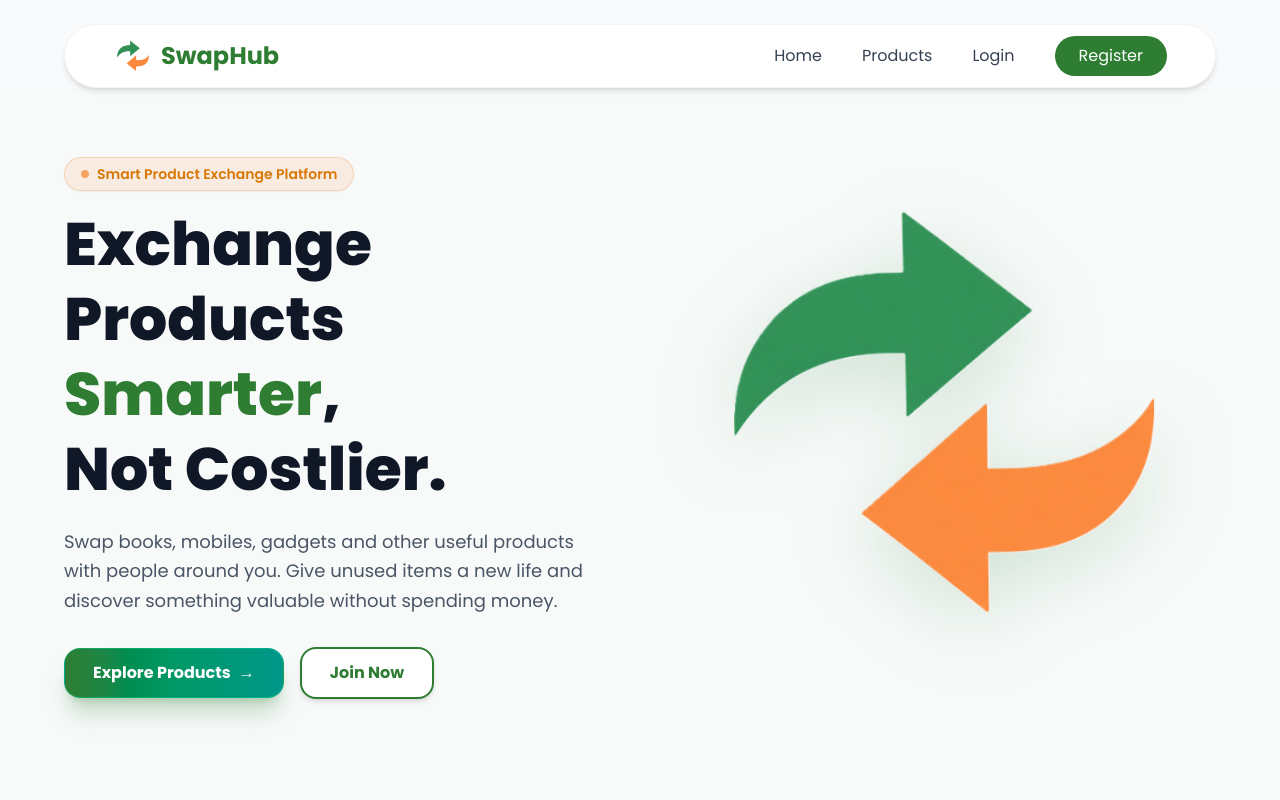
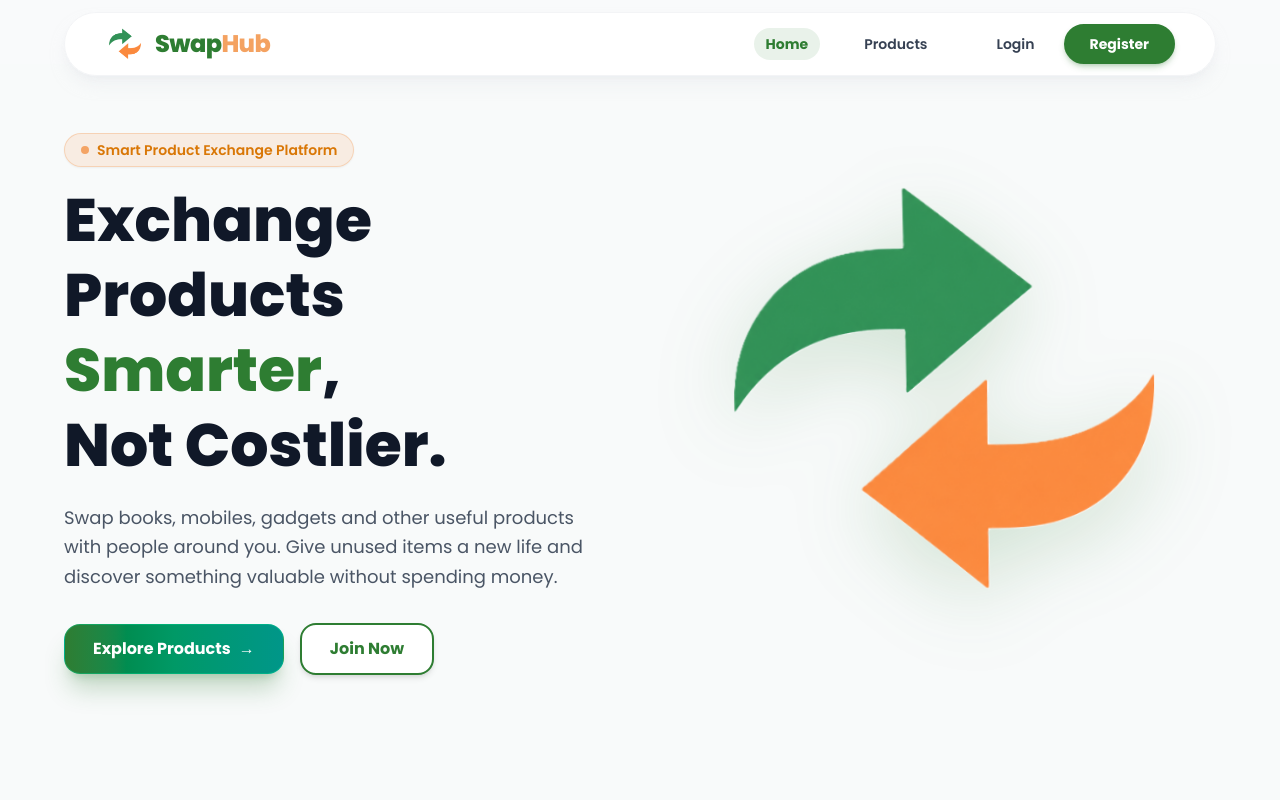
Before and after one commit to Amanverma45/swapHub, a React (Vite) app in the folder Frontend/hub/: page / in a window 1280 px wide. Shown: the top 800 px of the page. Built offline with nearby package versions, Linux system fonts and the light colour scheme; no server answers.

Commit message:
upgrade Navbar.jsx with glassmorphic sticky container, active route highlights, and Home brand styling

```diff
--- a/Frontend/hub/src/Components/Navbar.jsx
+++ b/Frontend/hub/src/Components/Navbar.jsx
@@ -1,5 +1,5 @@
 import { useState, useEffect } from "react";
-import { Link, useNavigate } from "react-router-dom";
+import { Link, useNavigate, useLocation } from "react-router-dom";
 import logo from "../assets/logo.png";
 import { AiOutlineLogout } from "react-icons/ai";
 import { FaBell } from "react-icons/fa";
@@ -10,6 +10,7 @@ const Navbar = () => {
   const token = localStorage.getItem("token");
   const [notificationCount, setNotificationCount] = useState(0);
   const navigate = useNavigate();
+  const location = useLocation();
 
   const handleLogout = () => {
     localStorage.removeItem("token");
@@ -26,156 +27,170 @@ const Navbar = () => {
       console.log(error);
     }
   };
+
   useEffect(() => {
     if (token) {
       getNotificationCount();
     }
   }, [token]);
 
+  const isActive = (path) => location.pathname === path;
+
   return (
     <>
+      {/* Mobile Backdrop Overlay */}
       {isOpen && (
         <div
-          className="fixed inset-0 bg-black/30 md:hidden z-40"
+          className="fixed inset-0 bg-black/40 backdrop-blur-xs md:hidden z-40 transition-opacity"
           onClick={() => setIsOpen(false)}
         />
       )}
 
-      <div className="w-full flex justify-center pt-6 px-4">
-        <nav className="w-[95%] h-16 max-w-6xl bg-white shadow-md border border-gray-100 rounded-full px-12 flex items-center justify-between relative z-50">
+      {/* Floating Glassmorphic Navbar Container */}
+      <header className="sticky top-3 z-50 w-full flex justify-center px-3 sm:px-4">
+        <nav className="w-[98%] sm:w-[95%] max-w-6xl h-16 bg-white/90 backdrop-blur-md shadow-lg shadow-gray-200/50 border border-gray-100 rounded-full px-5 sm:px-8 md:px-10 flex items-center justify-between transition-all duration-300">
 
-          {/* Logo */}
+          {/* Logo Area */}
           <div className="flex items-center justify-between w-full md:w-auto">
-            <Link to="/" className="flex items-center gap-2">
+            <Link to="/" className="flex items-center gap-2.5 group">
               <img
                 src={logo}
                 alt="SwapHub Logo"
-                className="w-10 h-10 object-contain"
+                className="w-9 h-9 sm:w-10 sm:h-10 object-contain group-hover:scale-105 transition-transform duration-300"
               />
-
-              <h1 className="text-2xl font-bold text-[#2E7D32]">
-                SwapHub
+              <h1 className="text-xl sm:text-2xl font-extrabold text-[#2E7D32] tracking-tight">
+                Swap<span className="text-[#F4A261]">Hub</span>
               </h1>
             </Link>
 
+            {/* Mobile Hamburger Button */}
             <button
               onClick={() => setIsOpen(!isOpen)}
-              className="md:hidden text-2xl"
+              className="md:hidden text-2xl text-gray-700 hover:text-[#2E7D32] focus:outline-none p-1 transition-colors"
+              aria-label="Toggle Menu"
             >
               {isOpen ? "✕" : "☰"}
             </button>
           </div>
 
-          {/* Desktop Menu */}
-          <div className="hidden md:flex items-center gap-10">
+          {/* Desktop Nav Links */}
+          <div className="hidden md:flex items-center gap-6 lg:gap-8 font-semibold text-sm">
             <Link
               to="/"
-              className="text-gray-700 hover:text-[#F4A261] transition"
+              className={`px-3 py-1.5 rounded-full transition-all duration-200 ${
+                isActive("/")
+                  ? "text-[#2E7D32] bg-[#2E7D32]/10 font-bold"
+                  : "text-gray-700 hover:text-[#2E7D32] hover:bg-gray-100/60"
+              }`}
             >
               Home
             </Link>
 
             <Link
               to="/products"
-              className="text-gray-700 hover:text-[#F4A261] transition"
+              className={`px-3 py-1.5 rounded-full transition-all duration-200 ${
+                isActive("/products")
+                  ? "text-[#2E7D32] bg-[#2E7D32]/10 font-bold"
+                  : "text-gray-700 hover:text-[#2E7D32] hover:bg-gray-100/60"
+              }`}
             >
               Products
             </Link>
 
             {!token ? (
-              <>
+              <div className="flex items-center gap-3 ml-2">
                 <Link
                   to="/login"
-                  className="text-gray-700 hover:text-[#F4A261] transition"
+                  className={`px-4 py-2 rounded-full border border-transparent transition-all duration-200 ${
+                    isActive("/login")
+                      ? "text-[#2E7D32] bg-[#2E7D32]/10 font-bold border-[#2E7D32]/20"
+                      : "text-gray-700 hover:text-[#2E7D32] hover:bg-gray-100/80"
+                  }`}
                 >
                   Login
                 </Link>
 
                 <Link
                   to="/register"
-                  className="bg-[#2E7D32] hover:bg-[#256728] text-white px-6 py-2 rounded-full transition"
+                  className="bg-[#2E7D32] border-2 border-[#2E7D32] hover:bg-[#236327] hover:border-[#236327] text-white font-bold px-6 py-2 rounded-full shadow-md shadow-[#2E7D32]/25 hover:shadow-lg hover:scale-105 active:scale-95 transition-all duration-200 text-sm"
                 >
                   Register
                 </Link>
-              </>
+              </div>
             ) : (
               <>
                 <Link
                   to="/addProduct"
-                  className="text-gray-700 hover:text-[#F4A261] transition"
+                  className={`px-3 py-1.5 rounded-full transition-all duration-200 ${
+                    isActive("/addProduct")
+                      ? "text-[#2E7D32] bg-[#2E7D32]/10 font-bold"
+                      : "text-gray-700 hover:text-[#2E7D32] hover:bg-gray-100/60"
+                  }`}
                 >
                   Add Product
                 </Link>
+
                 <Link
                   to="/myProducts"
-                  className="text-gray-700 hover:text-[#F4A261] transition"
+                  className={`px-3 py-1.5 rounded-full transition-all duration-200 ${
+                    isActive("/myProducts")
+                      ? "text-[#2E7D32] bg-[#2E7D32]/10 font-bold"
+                      : "text-gray-700 hover:text-[#2E7D32] hover:bg-gray-100/60"
+                  }`}
                 >
                   My Products
                 </Link>
+
                 <Link
                   to="/welcome"
-                  className="text-gray-700 hover:text-[#F4A261] transition"
+                  className={`px-3 py-1.5 rounded-full transition-all duration-200 ${
+                    isActive("/welcome")
+                      ? "text-[#2E7D32] bg-[#2E7D32]/10 font-bold"
+                      : "text-gray-700 hover:text-[#2E7D32] hover:bg-gray-100/60"
+                  }`}
                 >
                   Dashboard
                 </Link>
+
                 <div
                   onClick={() => navigate("/mySwapRequests")}
-                  className="relative cursor-pointer hover:text-[#F4A261] transition"
+                  className="relative cursor-pointer p-2 rounded-full text-gray-700 hover:text-[#2E7D32] hover:bg-gray-100/60 transition-colors"
+                  title="Notifications"
                 >
-                  <FaBell className="text-2xl" />
-
+                  <FaBell className="text-xl" />
                   {notificationCount > 0 && (
-                    <span className="absolute -top-2 -right-2 bg-red-500 text-white text-xs w-5 h-5 rounded-full flex items-center justify-center">
+                    <span className="absolute -top-1 -right-1 bg-red-500 text-white text-[10px] font-bold w-4 h-4 rounded-full flex items-center justify-center border-2 border-white">
                       {notificationCount}
                     </span>
                   )}
                 </div>
+
                 <button
                   onClick={handleLogout}
-                  className="flex items-center gap-2 bg-red-500 hover:bg-red-600 text-white px-6 py-2 rounded-full transition duration-300"
+                  className="flex items-center gap-1.5 bg-red-500 hover:bg-red-600 text-white px-5 py-2 rounded-full text-sm font-semibold shadow-sm hover:shadow-md transition duration-200"
                 >
-                  Logout
-                  <AiOutlineLogout className="text-lg" />
+                  <span>Logout</span>
+                  <AiOutlineLogout className="text-base" />
                 </button>
               </>
             )}
           </div>
 
-          {/* Mobile Menu */}
+        </nav>
+
+        {/* Mobile Dropdown Drawer */}
         <div
-            className={`fixed top-0 left-0 h-90 w-full bg-white rounded-b-3xl shadow-xl z-50 transition-all duration-300 transform md:hidden ${isOpen ? "translate-y-0" : "-translate-y-full"
+          className={`fixed top-20 left-4 right-4 bg-white/95 backdrop-blur-md rounded-3xl shadow-2xl border border-gray-100 z-50 transition-all duration-300 transform md:hidden overflow-hidden ${
+            isOpen ? "opacity-100 scale-100 translate-y-0" : "opacity-0 scale-95 -translate-y-4 pointer-events-none"
           }`}
         >
-            <div className="flex items-center justify-between px-6 py-5 border-b border-gray-100">
-
-              <div className="flex items-center gap-2">
-                <img
-                  src={logo}
-                  alt="SwapHub"
-                  className="w-15 h-15 object-contain"
-                />
-
-                <div>
-                  <h1 className="text-xl font-bold text-[#2E7D32]">
-                    SwapHub
-                  </h1>
-                </div>
-              </div>
-
-              <button
-                onClick={() => setIsOpen(false)}
-                className="text-3xl font-bold text-gray-700 hover:text-black transition px-3"
-              >
-                ✕
-              </button>
-
-            </div>
-
-            <div className="flex flex-col items-end px-8 py-0 gap-3">
+          <div className="flex flex-col p-5 gap-3 text-center">
             <Link
               to="/"
               onClick={() => setIsOpen(false)}
-                className="text-gray-700 hover:text-[#F4A261]"
+              className={`py-2.5 px-4 rounded-2xl font-bold text-sm transition-colors ${
+                isActive("/") ? "bg-[#2E7D32]/10 text-[#2E7D32]" : "text-gray-700 hover:bg-gray-50"
+              }`}
             >
               Home
             </Link>
@@ -183,17 +198,19 @@ const Navbar = () => {
             <Link
               to="/products"
               onClick={() => setIsOpen(false)}
-                className="text-gray-700 hover:text-[#F4A261]"
+              className={`py-2.5 px-4 rounded-2xl font-bold text-sm transition-colors ${
+                isActive("/products") ? "bg-[#2E7D32]/10 text-[#2E7D32]" : "text-gray-700 hover:bg-gray-50"
+              }`}
             >
               Products
             </Link>
 
             {!token ? (
-                <>
+              <div className="flex flex-col gap-2.5 mt-2 pt-3 border-t border-gray-100">
                 <Link
                   to="/login"
                   onClick={() => setIsOpen(false)}
-                    className="text-gray-700 hover:text-[#F4A261]"
+                  className="py-2.5 px-4 rounded-2xl border border-[#2E7D32] text-[#2E7D32] font-bold text-sm hover:bg-[#2E7D32]/5 transition-colors"
                 >
                   Login
                 </Link>
@@ -201,65 +218,71 @@ const Navbar = () => {
                 <Link
                   to="/register"
                   onClick={() => setIsOpen(false)}
-                    className="bg-[#2E7D32] hover:bg-[#256728] text-white px-6 py-2 rounded-full transition"
+                  className="py-2.5 px-4 rounded-2xl bg-[#2E7D32] text-white font-bold text-sm shadow-md shadow-[#2E7D32]/20 hover:bg-[#236327] transition-colors"
                 >
                   Register
                 </Link>
-                </>
+              </div>
             ) : (
-                <>
+              <div className="flex flex-col gap-2 pt-2 border-t border-gray-100">
                 <Link
                   to="/addProduct"
                   onClick={() => setIsOpen(false)}
-                    className="text-gray-700 hover:text-[#F4A261]"
+                  className={`py-2.5 px-4 rounded-2xl font-bold text-sm ${
+                    isActive("/addProduct") ? "bg-[#2E7D32]/10 text-[#2E7D32]" : "text-gray-700"
+                  }`}
                 >
                   Add Product
                 </Link>
+
                 <Link
                   to="/myProducts"
                   onClick={() => setIsOpen(false)}
-                    className="text-gray-700 hover:text-[#F4A261]"
+                  className={`py-2.5 px-4 rounded-2xl font-bold text-sm ${
+                    isActive("/myProducts") ? "bg-[#2E7D32]/10 text-[#2E7D32]" : "text-gray-700"
+                  }`}
                 >
                   My Products
                 </Link>
+
                 <Link
                   to="/welcome"
                   onClick={() => setIsOpen(false)}
-                    className="text-gray-700 hover:text-[#F4A261]"
+                  className={`py-2.5 px-4 rounded-2xl font-bold text-sm ${
+                    isActive("/welcome") ? "bg-[#2E7D32]/10 text-[#2E7D32]" : "text-gray-700"
+                  }`}
                 >
                   Dashboard
                 </Link>
+
                 <div
                   onClick={() => {
                     navigate("/mySwapRequests");
                     setIsOpen(false);
                   }}
-                    className="flex items-center justify-end gap-2 text-gray-700 hover:text-[#F4A261] cursor-pointer"
+                  className="flex items-center justify-center gap-2 py-2.5 px-4 rounded-2xl text-gray-700 font-bold text-sm hover:bg-gray-50 cursor-pointer"
                 >
-                    <FaBell className="text-xl" />
-
+                  <FaBell className="text-lg text-[#2E7D32]" />
                   <span>Notifications</span>
-
                   {notificationCount > 0 && (
                     <span className="bg-red-500 text-white text-xs w-5 h-5 rounded-full flex items-center justify-center">
                       {notificationCount}
                     </span>
                   )}
                 </div>
+
                 <button
                   onClick={handleLogout}
-                    className="flex items-center gap-2 bg-red-500 hover:bg-red-600 text-white px-6 py-2 rounded-full transition duration-300"
+                  className="flex items-center justify-center gap-2 bg-red-500 hover:bg-red-600 text-white py-2.5 px-4 rounded-2xl font-bold text-sm transition mt-1"
                 >
-                    Logout
+                  <span>Logout</span>
                   <AiOutlineLogout className="text-lg" />
                 </button>
-                </>
+              </div>
             )}
           </div>
         </div>
-
-        </nav>
-      </div>
+      </header>
     </>
   );
 };
```
Lines whose indentation alone changed are shown as unchanged.
